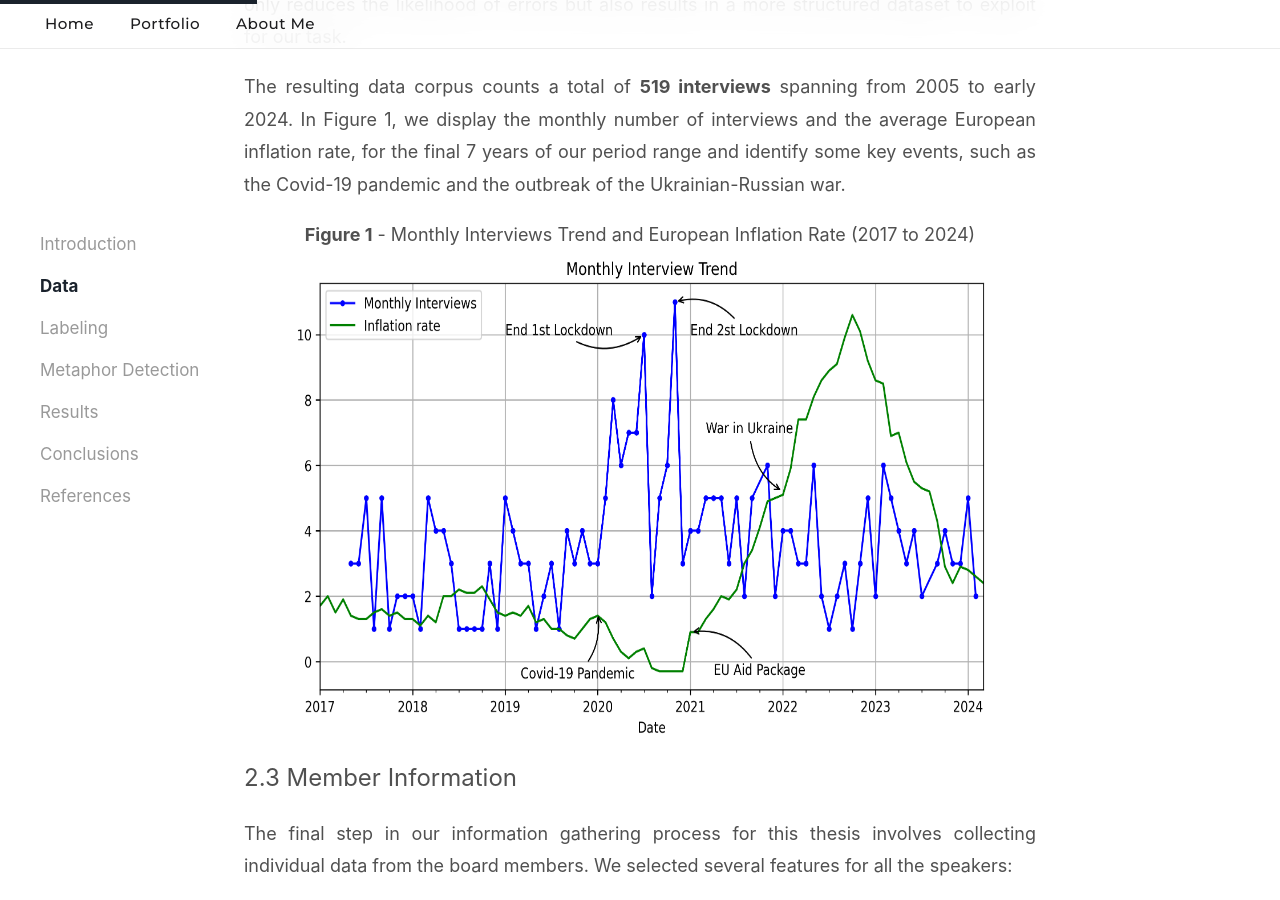
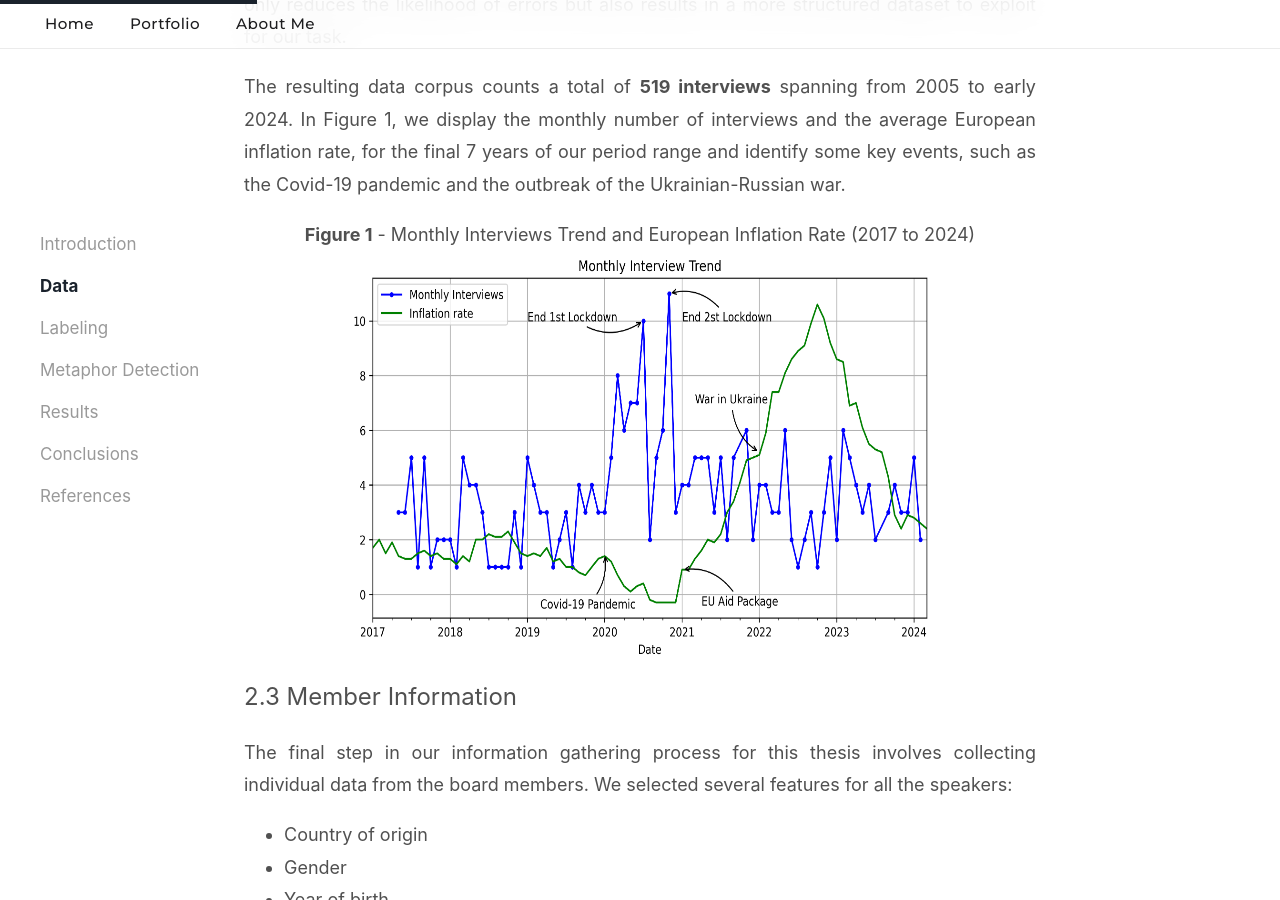
Before and after one commit to mtbrr26/MathieuBreier.github.io, a Jekyll site: the page projects/ecb-metaphors/index.html, which Jekyll copies as it is, in a window 1280 px wide and 900 px high, scrolled down 5552 px. Built offline with Jekyll 4.4.1, drawn with Linux system fonts in a browser that asks for light colours.

Commit message:
Update image dimensions in nlp-sentiment index.html for better responsiveness

```diff
--- a/projects/ecb-metaphors/index.html
+++ b/projects/ecb-metaphors/index.html
@@ -158,7 +158,7 @@
   <!-- Figure 1 -->
       <div style="text-align: center;">
         <caption"><b>Figure 1</b> - Monthly Interviews Trend and European Inflation Rate (2017 to 2024)</caption>
-        <img src="./images/monthly_interview_trend.png" alt="Monthly Interviews Trend and European Inflation Rate (2017 to 2024)" style="width: 55vw; height: 55vh; display: block; margin: 0 auto;" />
+        <img src="./images/monthly_interview_trend.png" alt="Monthly Interviews Trend and European Inflation Rate (2017 to 2024)" style="width: 46vw; height: 46vh; display: block; margin: 0 auto;" />
       </div>
 
   <h3>2.3 Member Information</h3>
@@ -280,7 +280,7 @@
   <!-- Figure 2: Confusion Matrix -->
       <div style="text-align: center;">
         <caption"><b>Figure 2</b> - Confusion Matrix of Majority Vote</caption>
-        <img src="./images/confusion_matrix.png" alt="Confusion Matrix of Majority Vote" style="width: 45vw; height: 60vh; display: block; margin: 0 auto;" />
+        <img src="./images/confusion_matrix.png" alt="Confusion Matrix of Majority Vote" style="width: 38vw; height: 50vh; display: block; margin: 0 auto;" />
       </div>
 
   <p class="paragraph" style="text-align: justify;">
@@ -425,9 +425,9 @@
   </div>
 
   <!-- Figure 3: Distribution -->
-      <div style="text-align: center;">
+      <div style="text-align: center; margin-top: 20px;">
         <caption"><b>Figure 3</b> - Distribution of Metaphors per Interview</caption>
-        <img src="./images/distribution_metaphors.png" alt="Distribution of Metaphors per Interview" style="width: 55vw; height: 55vh; display: block; margin: 0 auto;" />
+        <img src="./images/distribution_metaphors.png" alt="Distribution of Metaphors per Interview" style="width: 46vw; height: 46vh; display: block; margin: 0 auto;" />
       </div>
 
   <p class="paragraph" style="text-align: justify;">
@@ -447,7 +447,7 @@
   <!-- Figure 4 -->
       <div style="text-align: center;">
         <caption"><b>Figure 4</b> - Ratio of Metaphors per Words Spoken by Member</caption>
-        <img src="./images/metaphors_per_word_member.png" alt="Ratio of Metaphors per Words Spoken by Member" style="width: 55vw; height: 55vh; display: block; margin: 0 auto;" />
+        <img src="./images/metaphors_per_word_member.png" alt="Ratio of Metaphors per Words Spoken by Member" style="width: 46vw; height: 46vh; display: block; margin: 0 auto;" />
       </div>
 
   <p class="paragraph" style="text-align: justify;">
@@ -460,7 +460,7 @@
   <!-- Figure 5 -->
       <div style="text-align: center;">
         <caption"><b>Figure 5</b> - Metaphor Usage Ratios per Words Spoken by Gender</caption>
-        <img src="./images/metaphors_per_word_gender.png" alt="Metaphor Usage Ratios per Words Spoken by Gender" style="width: 55vw; height: 55vh; display: block; margin: 0 auto;" />
+        <img src="./images/metaphors_per_word_gender.png" alt="Metaphor Usage Ratios per Words Spoken by Gender" style="width: 46vw; height: 46vh; display: block; margin: 0 auto;" />
       </div>
 
   <p class="paragraph" style="text-align: justify;">
@@ -473,7 +473,7 @@
   <!-- Figure 6 -->
       <div style="text-align: center;">
         <caption"><b>Figure 6</b> - Metaphor Usage Ratios per Interview Across the Top 20 Media Outlets</caption>
-        <img src="./images/metaphors_per_interview_media.png" alt="Metaphor Usage Ratios per Interview Across the Top 20 Media Outlets" style="width: 55vw; height: 55vh; display: block; margin: 0 auto;" />
+        <img src="./images/metaphors_per_interview_media.png" alt="Metaphor Usage Ratios per Interview Across the Top 20 Media Outlets" style="width: 46vw; height: 46vh; display: block; margin: 0 auto;" />
       </div>
 
   <p class="paragraph" style="text-align: justify;">
@@ -486,7 +486,7 @@
   <!-- Figure 7 -->
       <div style="text-align: center;">
         <caption"><b>Figure 7</b> - Metaphor Usage Ratios per Interview by Media Specialization</caption>
-        <img src="./images/metaphors_per_interview_specialization.png" alt="Metaphor Usage Ratios per Interview by Media Specialization" style="width: 55vw; height: 55vh; display: block; margin: 0 auto;" />
+        <img src="./images/metaphors_per_interview_specialization.png" alt="Metaphor Usage Ratios per Interview by Media Specialization" style="width: 46vw; height: 46vh; display: block; margin: 0 auto;" />
       </div>
 
   <p class="paragraph" style="text-align: justify;">
@@ -561,9 +561,9 @@
   </div>
 
   <!-- Figure 8 -->
-      <div style="text-align: center;">
+      <div style="text-align: center; margin-top: 20px;">
         <caption"><b>Figure 8</b> - Percentage of Metaphor Categories Used by ECB Members with Over 40 Metaphors in Total</caption>
-        <img src="./images/categories_by_member.png" alt="Percentage of Metaphor Categories Used by ECB Members" style="width: 55vw; height: 55vh; display: block; margin: 0 auto;" />
+        <img src="./images/categories_by_member.png" alt="Percentage of Metaphor Categories Used by ECB Members" style="width: 46vw; height: 46vh; display: block; margin: 0 auto;" />
       </div>
 
   <p class="paragraph" style="text-align: justify;">
@@ -576,7 +576,7 @@
   <!-- Figure 9 -->
       <div style="text-align: center;">
         <caption"><b>Figure 9</b> - Percentage of Metaphor Categories Used by Each Gender</caption>
-        <img src="./images/categories_by_gender.png" alt="Percentage of Metaphor Categories Used by Each Gender" style="width: 55vw; height: 55vh; display: block; margin: 0 auto;" />
+        <img src="./images/categories_by_gender.png" alt="Percentage of Metaphor Categories Used by Each Gender" style="width: 46vw; height: 46vh; display: block; margin: 0 auto;" />
       </div>
 
   <p class="paragraph" style="text-align: justify;">
@@ -589,7 +589,7 @@
   <!-- Figure 10 -->
       <div style="text-align: center;">
         <caption"><b>Figure 10</b> - Percentage of Metaphor Categories by Top 10 Media</caption>
-        <img src="./images/categories_by_media.png" alt="Percentage of Metaphor Categories by Top 10 Media" style="width: 55vw; height: 55vh; display: block; margin: 0 auto;" />
+        <img src="./images/categories_by_media.png" alt="Percentage of Metaphor Categories by Top 10 Media" style="width: 46vw; height: 46vh; display: block; margin: 0 auto;" />
       </div>
 
   <p class="paragraph" style="text-align: justify;">
@@ -599,7 +599,7 @@
   <!-- Figure 11 -->
       <div style="text-align: center;">
         <caption"><b>Figure 11</b> - Percentage of Metaphor Categories by Media Specialization</caption>
-        <img src="./images/categories_by_specialization.png" alt="Percentage of Metaphor Categories by Media Specialization" style="width: 55vw; height: 55vh; display: block; margin: 0 auto;" />
+        <img src="./images/categories_by_specialization.png" alt="Percentage of Metaphor Categories by Media Specialization" style="width: 46vw; height: 46vh; display: block; margin: 0 auto;" />
       </div>
 
   <p class="paragraph" style="text-align: justify;">
```
Also changed, not shown: projects/nlp-sentiment/index.html (+13 -13 lines).
